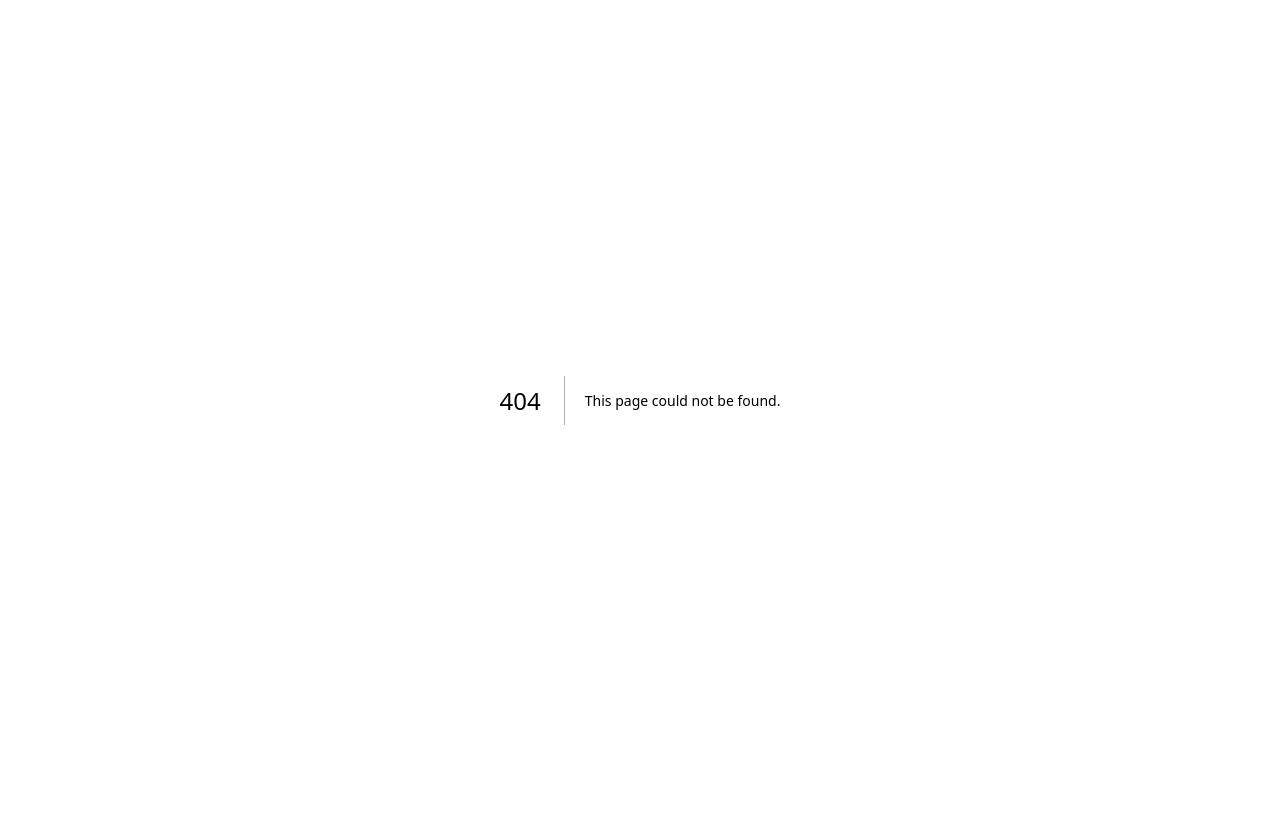
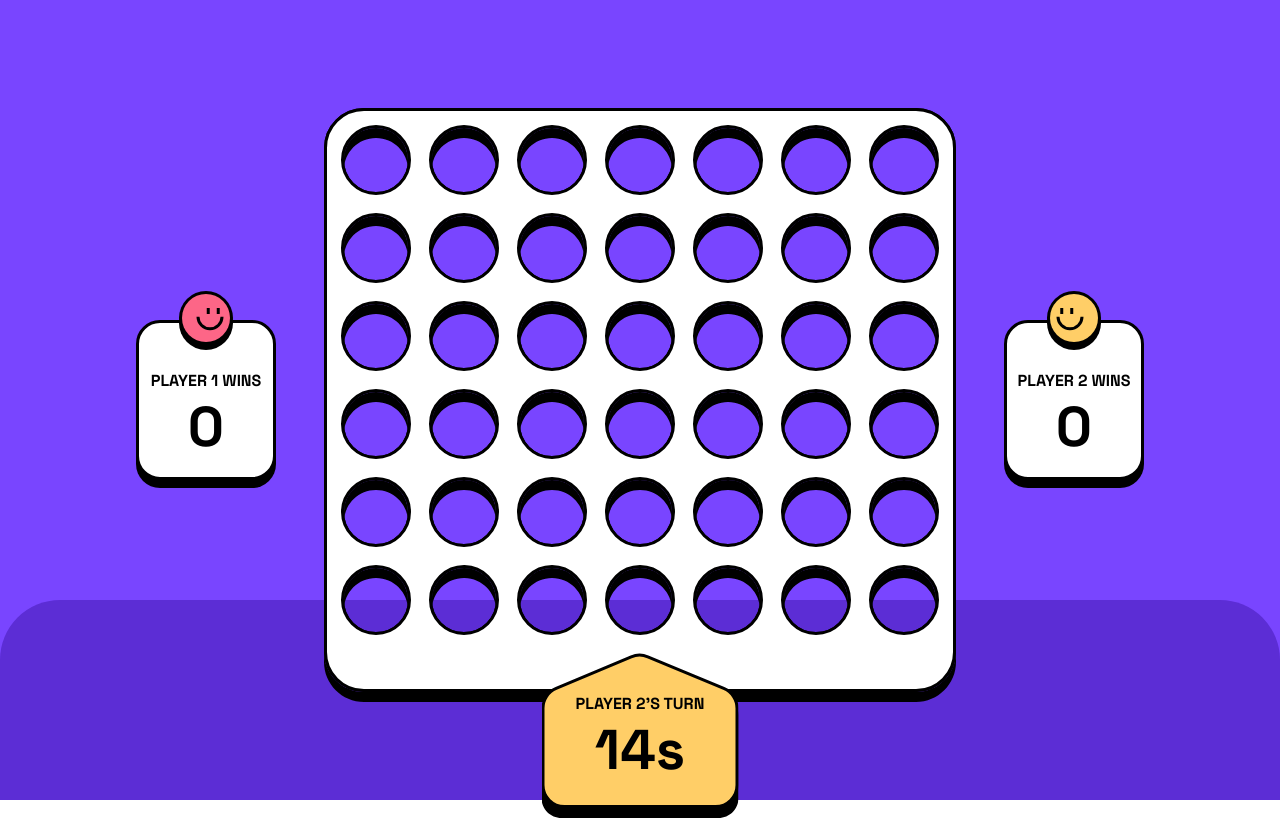
Before and after one commit to apoorv-ksharma/frontend-mentor, a Next.js app: page /connect-four/game in a window 1280 px wide. Before the commit this address had no page. Built offline with nearby package versions, Linux system fonts and the light colour scheme.

Commit message:
feat: main board and side scores UI completed

```diff
--- /dev/null
+++ b/src/app/connect-four/game/layout.tsx
@@ -0,0 +1,8 @@
+export default function GameLayout({ children }: { children: React.ReactNode }) {
+  return (
+    <div className='w-full h-[100vh] bg-CFPurple flex justify-center items-center relative'>
+      {children}
+      <div className='absolute w-full h-1/4 bg-CFDarkPurple rounded-t-[60px] bottom-0 z-0'></div>
+    </div>
+  );
+}
--- /dev/null
+++ b/src/app/connect-four/game/page.tsx
@@ -0,0 +1,16 @@
+import Board from '@/components/connect-four/board';
+import { Players } from '@/components/connect-four/currentScore';
+import Score from '@/components/connect-four/score';
+
+export default function Game() {
+  return (
+    <div className='w-1/2 h-full z-10 flex items-center justify-center'>
+      <div></div>
+      <div className='flex gap-12 items-center'>
+        <Score player={Players.one} />
+        <Board />
+        <Score player={Players.two} />
+      </div>
+    </div>
+  );
+}
--- a/src/app/connect-four/page.tsx
+++ b/src/app/connect-four/page.tsx
@@ -1,3 +1,25 @@
+import Button, { ButtonColourScheme, ButtonIconTypes } from '@/components/connect-four/button';
+import Card from '@/components/connect-four/card';
+import icon from '@/app/images/connect-four/logo.svg';
+import Image from 'next/image';
+
 export default function ConnectFour() {
-  return <div className='w-full h-full bg-CFDarkPurple'></div>;
+  return (
+    <div className='w-full h-full bg-CFDarkPurple'>
+      <div className='h-full flex justify-center items-center'>
+        <Card>
+          <Image className='m-10' src={icon} alt='mainIcon' />
+          <div className='flex w-full gap-6 flex-col'>
+            <Button
+              colourScheme={ButtonColourScheme.highlighted}
+              text='play vs player'
+              icon={ButtonIconTypes.players}
+              link='connect-four/game'
+            ></Button>
+            <Button colourScheme={ButtonColourScheme.standard} text='game rules'></Button>
+          </div>
+        </Card>
+      </div>
+    </div>
+  );
 }
--- a/src/app/page.tsx
+++ b/src/app/page.tsx
@@ -3,13 +3,13 @@ import Link from 'next/link';
 export default function Home() {
   return (
     <div className='p-10 flex gap-2'>
-      <Link className='p-2 bg-sky-500 rounded-md text-white' href='/age-calulator'>
+      <Link prefetch={true} className='p-2 bg-sky-500 rounded-md text-white' href='/age-calulator'>
         Age Calulator
       </Link>
-      <Link className='p-2 bg-sky-500 rounded-md text-white' href='/blog-preview-card'>
+      <Link prefetch={true} className='p-2 bg-sky-500 rounded-md text-white' href='/blog-preview-card'>
         Blog Preview Card
       </Link>
-      <Link className='p-2 bg-sky-500 rounded-md text-white' href='/connect-four'>
+      <Link prefetch={true} className='p-2 bg-sky-500 rounded-md text-white' href='/connect-four'>
         Connect Four
       </Link>
     </div>
--- /dev/null
+++ b/src/components/connect-four/board.tsx
@@ -0,0 +1,15 @@
+import whiteBoardLarge from '@/app/images/connect-four/board-layer-white-large.svg';
+import blackBoardLarge from '@/app/images/connect-four/board-layer-black-large.svg';
+import Image from 'next/image';
+import CurrentScore, { Players } from './currentScore';
+import Winner from './winner';
+
+export default function Board() {
+  return (
+    <div className='cursor-pointer w-[632px] h-[585px] relative flex'>
+      <Image className='absolute z-40' src={whiteBoardLarge} alt='white' />
+      <Image className='absolute z-20' src={blackBoardLarge} alt='black' />
+      {true ? <CurrentScore player={Players.two} time='14s' /> : <Winner player={Players.one} />}
+    </div>
+  );
+}
--- /dev/null
+++ b/src/components/connect-four/button.tsx
@@ -0,0 +1,60 @@
+import playerIcon from '@/app/images/connect-four/player-vs-player.svg';
+import Image from 'next/image';
+import Link from 'next/link';
+
+export enum ButtonColourScheme {
+  standard = 'standard',
+  highlighted = 'highlighted',
+}
+
+export enum ButtonIconTypes {
+  players = 'players',
+}
+
+export default function Button({
+  colourScheme,
+  text,
+  icon,
+  link,
+}: {
+  colourScheme: ButtonColourScheme;
+  text: string;
+  icon?: ButtonIconTypes;
+  link?: string;
+}) {
+  const colourSchemes = {
+    standard: {
+      bg: 'bg-CFWhite',
+    },
+    highlighted: {
+      bg: 'bg-CFYellow',
+    },
+  };
+
+  const icons = {
+    players: {
+      image: playerIcon,
+      alt: 'player vs player',
+    },
+  };
+  if (link) {
+    return (
+      <Link
+        href={link}
+        prefetch={true}
+        className={`w-full flex justify-between items-center min-h-[72px] p-[12px] ${colourSchemes[colourScheme].bg} border-CFBlack rounded-3xl border-[3px] shadow-CFDefault hover:shadow-CFHover hover:border-CFDarkPurple`}
+      >
+        <p className='font-space-grove-bold text-2xl uppercase text-left'>{text ?? ' '}</p>
+        {icon && <Image src={icons[icon].image} alt={icons[icon].alt} />}
+      </Link>
+    );
+  }
+  return (
+    <button
+      className={`w-full flex justify-between items-center min-h-[72px] p-[12px] ${colourSchemes[colourScheme].bg} border-CFBlack rounded-3xl border-[3px] shadow-CFDefault hover:shadow-CFHover hover:border-CFDarkPurple`}
+    >
+      <p className='font-space-grove-bold text-2xl uppercase text-left'>{text ?? ' '}</p>
+      {icon && <Image src={icons[icon].image} alt={icons[icon].alt} />}
+    </button>
+  );
+}
--- /dev/null
+++ b/src/components/connect-four/card.tsx
@@ -0,0 +1,7 @@
+export default function Card({ children }: { children: React.ReactNode }) {
+  return (
+    <div className='w-[480px] flex justify-center items-center flex-col gap-4 bg-CFPurple border-CFBlack p-10 rounded-3xl border-[3px] shadow-CFDefault'>
+      {children}
+    </div>
+  );
+}
--- /dev/null
+++ b/src/components/connect-four/currentScore.tsx
@@ -0,0 +1,55 @@
+import Image from 'next/image';
+import redTurn from '@/app/images/connect-four/turn-background-red.svg';
+import yellowTurn from '@/app/images/connect-four/turn-background-yellow.svg';
+import redIcon from '@/app/images/connect-four/player-one.svg';
+import yellowIcon from '@/app/images/connect-four/player-two.svg';
+import cpuIcon from '@/app/images/connect-four/cpu.svg';
+
+export enum Players {
+  one = 'one',
+  two = 'two',
+}
+
+export const players = {
+  one: {
+    turn: redTurn,
+    wins: 0,
+    name: 'Player 1',
+    icon: redIcon,
+  },
+  two: {
+    turn: yellowTurn,
+    wins: 0,
+    name: 'Player 2',
+    icon: yellowIcon,
+  },
+  you: {
+    turn: redTurn,
+    wins: 0,
+    name: 'you',
+    icon: redIcon,
+  },
+  cpu: {
+    turn: yellowTurn,
+    wins: 0,
+    name: 'cpu',
+    icon: cpuIcon,
+  },
+};
+
+export default function CurrentScore({ player, time }: { player: Players; time: string }) {
+  return (
+    <div className='absolute -bottom-[125px] left-1/2 -translate-x-1/2 z-50'>
+      <div className='relative'>
+        <Image className='' src={players[player].turn} alt='redLargePointer' />
+        <span className='absolute top-[40px] left-1/2 -translate-x-1/2 flex flex-col justify-center items-center'>
+          <p className='uppercase font-space-grove-bold whitespace-pre text-CFxs'>
+            {`${players[player].name}'s turn`}
+          </p>
+
+          <h1 className='font-space-grove-bold text-CFl'>{time}</h1>
+        </span>
+      </div>
+    </div>
+  );
+}
--- /dev/null
+++ b/src/components/connect-four/score.tsx
@@ -0,0 +1,20 @@
+import Image from 'next/image';
+import { players, Players } from './currentScore';
+
+export default function Score({ player }: { player: Players }) {
+  return (
+    <div className='pt-8 relative flex flex-col justify-center items-center bg-CFWhite w-[140px] h-[160px] rounded-3xl border-CFBlack border-[3px] shadow-CFDefault'>
+      <p className='cursor-default select-none uppercase font-space-grove-bold whitespace-pre text-CFxs'>{`${players[player].name} wins`}</p>
+
+      <h1 className='cursor-default select-none font-space-grove-bold text-CFl'>
+        {players[player].wins}
+      </h1>
+
+      <Image
+        className='cursor-default select-none absolute left-1/2 -translate-x-1/2 -top-8'
+        src={players[player].icon}
+        alt='playerIcon'
+      />
+    </div>
+  );
+}
--- /dev/null
+++ b/src/components/connect-four/winner.tsx
@@ -0,0 +1,15 @@
+import { players, Players } from './currentScore';
+
+export default function Winner({ player }: { player: Players }) {
+  return (
+    <div className='absolute bg-CFWhite flex flex-col items-center justify-center w-[285px] h-[150px] left-1/2 -translate-x-1/2 bottom-[-110px] z-50 rounded-3xl border-CFBlack border-[3px] shadow-CFDefault'>
+      <p className='cursor-default select-none uppercase font-space-grove-bold whitespace-pre text-CFxs'>{`${players[player].name} wins`}</p>
+
+      <h1 className='cursor-default select-none font-space-grove-bold text-CFl'>Wins</h1>
+
+      <button className='py-2 px-4 rounded-full bg-CFDarkPurple hover:bg-CFPink text-CFWhite uppercase font-space-grove-bold whitespace-pre text-CFxs'>
+        play again
+      </button>
+    </div>
+  );
+}
--- a/tailwind.config.ts
+++ b/tailwind.config.ts
@@ -27,6 +27,14 @@ const config: Config = {
         CFYellow: 'var(--CFYellow)',
         CFWhite: 'var(--CFWhite)'
       },
+      boxShadow: {
+        "CFDefault": "0px 8px 0px 0px var(--CFBlack)",
+        "CFHover": "0px 8px 0px 0px var(--CFDarkPurple)"
+      },
+      fontSize: {
+        CFl: ["56px", "71px"],
+        CFxs: ["16px", "21px"],
+      },
       fontFamily: {
         figtree: ['Figtree', 'sans'],
         'bold-poppins': ['var(--font-bold-poppins)'],
```
Also changed, not shown: package.json (+5 -4 lines), src/app/images/connect-four/Group 11.png (added), 1 other file (tests, documents, lock files or other folders).
